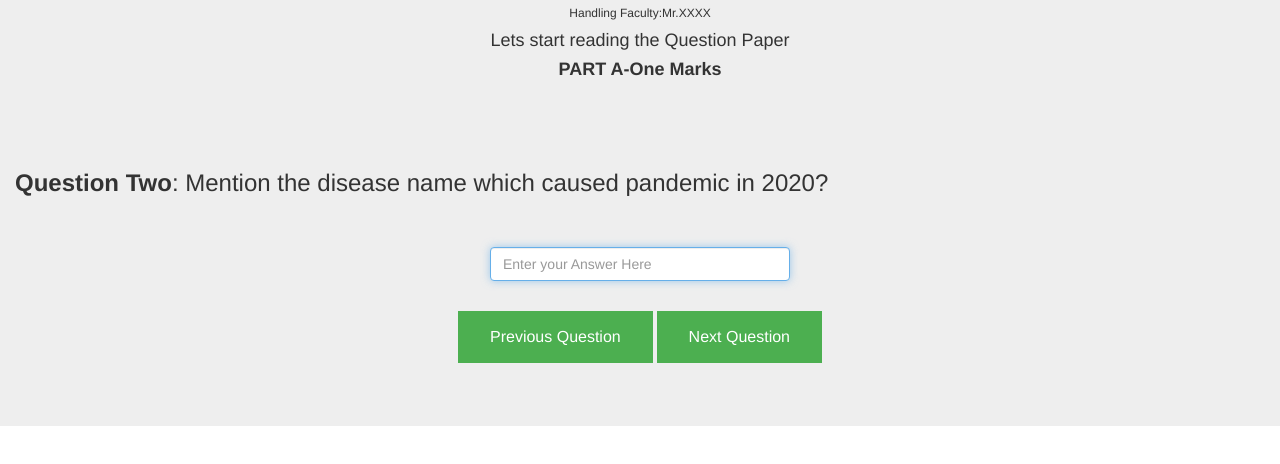
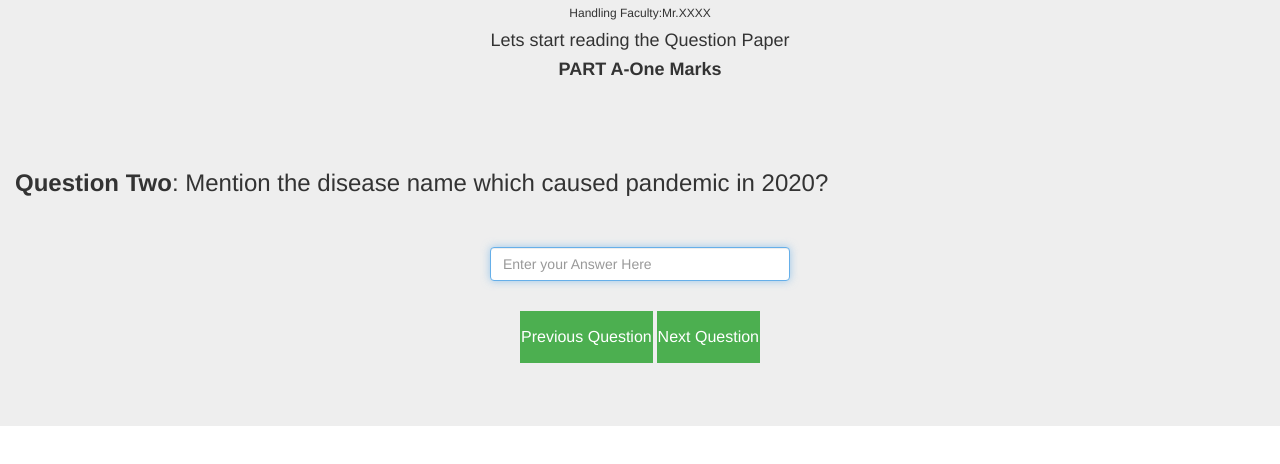
Before and after one commit to sowmiya-cmd/Question-Paper-For-Visually-Impaired, a website: page question2.html in a window 1280 px wide. Shown: the part 150-614 px from the top of the page. Drawn offline with Linux system fonts and the light colour scheme.

Commit message:
Update question2.html

```diff
--- a/question2.html
+++ b/question2.html
@@ -49,7 +49,7 @@
   background-color: #4CAF50; /* Green */
   border: none;
   color: white;
-  padding: 15px 32px;
+  padding: 15px 1px;
   text-align: center;
   text-decoration: none;
   display: inline-block;
```
